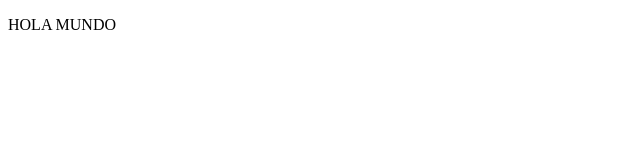
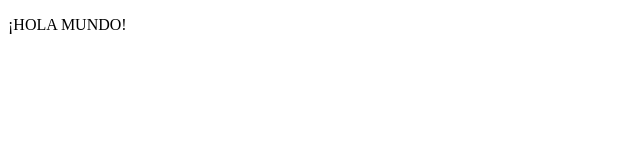
Before and after one commit to kevinbmth/kevinbmth.github.io, a plain HTML site: page index.html in a window 1280 px wide. Shown: the full height of the page, 0-640 px from the left. Drawn offline with Linux system fonts and the light colour scheme.

Commit message:
Update index.html

```diff
--- a/index.html
+++ b/index.html
@@ -7,7 +7,7 @@
     <title>Document</title>
 </head>
 <body>
-    <p>HOLA MUNDO</p>
+    <p>¡HOLA MUNDO!</p>
 
 </body>
 </html>
```
